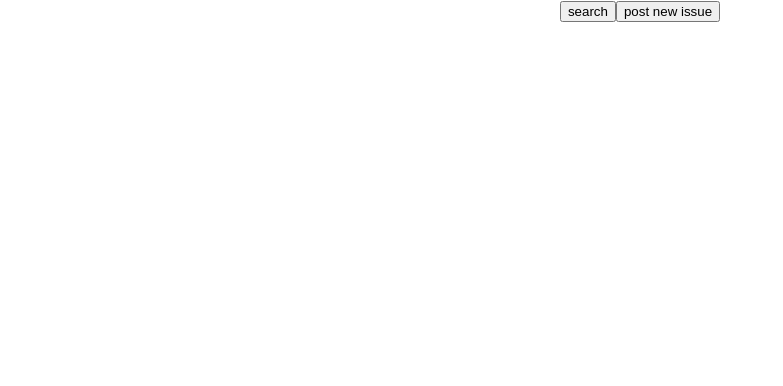
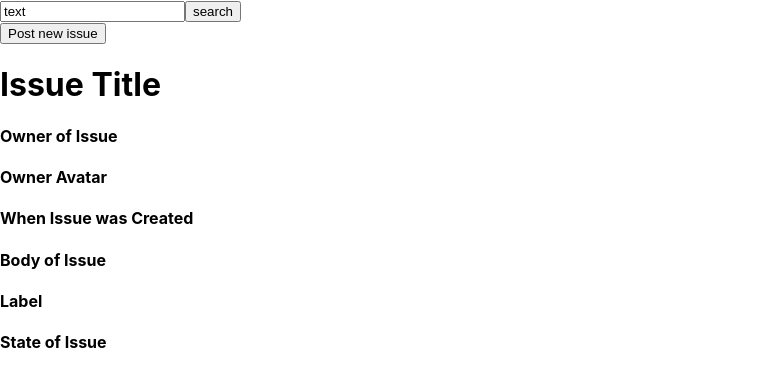
Before and after one commit to Adenhall/week5-github-issue, a React (Create React App) app: page / in a window 1280 px wide. Shown: the top 386 px of the page, without its empty margins (0-783 px from the left). Built offline with nearby package versions, Linux system fonts and the light colour scheme; sample sign-in values are in the browser's storage.

Commit message:
set up code

```diff
--- a/package.json
+++ b/package.json
@@ -7,6 +7,7 @@
     "@testing-library/react": "^9.5.0",
     "@testing-library/user-event": "^7.2.1",
     "react": "^16.13.1",
+    "react-bootstrap": "^1.0.1",
     "react-dom": "^16.13.1",
     "react-scripts": "3.4.1"
   },
--- a/src/App.js
+++ b/src/App.js
@@ -1,5 +1,6 @@
 import React, {useState, useEffect} from 'react';
 import './App.css';
+import { Button, Container, Row, Column } from 'react-bootstrap';
 
 const clientId = process.env.REACT_APP_CLIENT_ID;
 
@@ -55,10 +56,20 @@ function App() {
 
 
   return (
-    <div className="App">
-      {console.log("what is token",token)}
-      <button onClick={()=>getIssues()}>search</button>
-      <button onClick={()=>postNewIssue()}>post new issue</button>
+    <div>
+      <Container className="navbar">
+        <input value="text" placeholder="Search here..."></input><Button onClick={()=>getIssues()}>search</Button>
+      </Container>
+      <Container className="issues-area">
+      <Button onClick={()=>postNewIssue()}>Post new issue</Button>
+      <h1>Issue Title</h1>
+      <h4>Owner of Issue</h4>
+      <h4>Owner Avatar</h4>
+      <h4>When Issue was Created</h4>
+      <h4>Body of Issue</h4>
+      <h4>Label</h4>
+      <h4>State of Issue</h4>
+      </Container>
     </div>
   );
 }
```
Also changed, not shown: 1 other file (tests, documents, lock files or other folders).
